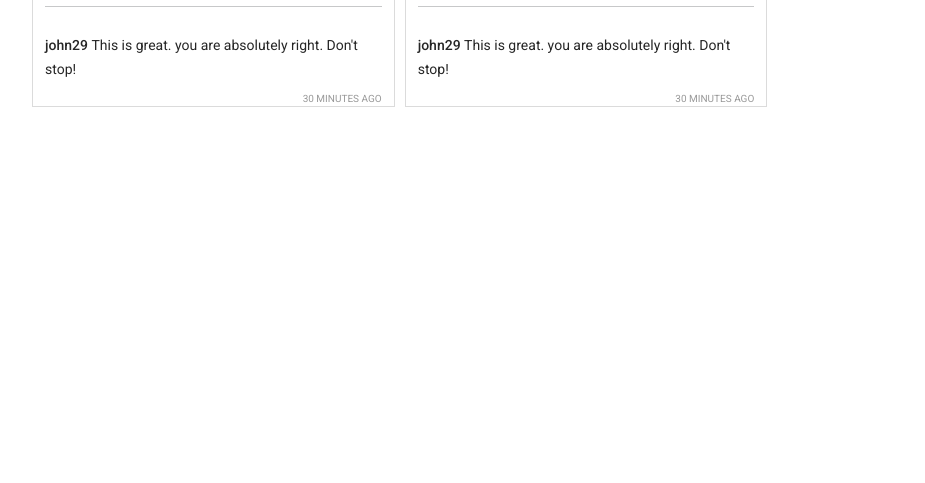
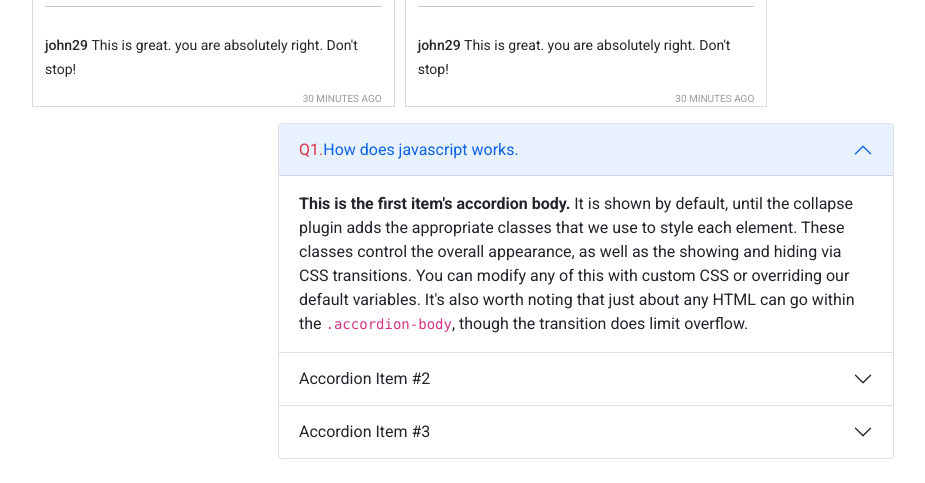
Before and after one commit to MD-Jubayer-Khan/insta-sohor, a plain HTML site: page index.html in a window 1280 px wide. Shown: the part 1425-1908 px from the top of the page, without its empty margins (54-979 px from the left). Before the commit the page ends 1548 px from the top, so only its background shows below. Drawn offline with nearby package versions, Linux system fonts and the light colour scheme.

Commit message:
added article section

```diff
--- a/index.html
+++ b/index.html
@@ -5,6 +5,9 @@
         <meta http-equiv="X-UA-Compatible" content="IE=edge" />
         <meta name="viewport" content="width=device-width, initial-scale=1.0" />
         <title>Insta-Sohor</title>
+        <!-- bootstrap cdn link -->
+        <link href="https://cdn.jsdelivr.net/npm/bootstrap@5.0.2/dist/css/bootstrap.min.css" rel="stylesheet" integrity="sha384-EVSTQN3/azprG1Anm3QDgpJLIm9Nao0Yz1ztcQTwFspd3yD65VohhpuuCOmLASjC" crossorigin="anonymous">
+        <!-- css link -->
         <link rel="stylesheet" href="./css/style.css" />
         <!-- Latest compiled and minified CSS -->
         <link
@@ -77,8 +80,49 @@
                 <h1>Reported posts</h1>
             </div>
         </main>
+        <article class="container w-50 mb-4">
+            <div class="accordion" id="accordionPanelsStayOpenExample">
+                <div class="accordion-item">
+                  <h2 class="accordion-header" id="panelsStayOpen-headingOne">
+                    <button class="accordion-button" type="button" data-bs-toggle="collapse" data-bs-target="#panelsStayOpen-collapseOne" aria-expanded="true" aria-controls="panelsStayOpen-collapseOne">
+                     <span class="text-danger">Q1. </span>How does javascript works.
+                    </button>
+                  </h2>
+                  <div id="panelsStayOpen-collapseOne" class="accordion-collapse collapse show" aria-labelledby="panelsStayOpen-headingOne">
+                    <div class="accordion-body">
+                      <strong>This is the first item's accordion body.</strong> It is shown by default, until the collapse plugin adds the appropriate classes that we use to style each element. These classes control the overall appearance, as well as the showing and hiding via CSS transitions. You can modify any of this with custom CSS or overriding our default variables. It's also worth noting that just about any HTML can go within the <code>.accordion-body</code>, though the transition does limit overflow.
+                    </div>
+                  </div>
+                </div>
+                <div class="accordion-item">
+                  <h2 class="accordion-header" id="panelsStayOpen-headingTwo">
+                    <button class="accordion-button collapsed" type="button" data-bs-toggle="collapse" data-bs-target="#panelsStayOpen-collapseTwo" aria-expanded="false" aria-controls="panelsStayOpen-collapseTwo">
+                      Accordion Item #2
+                    </button>
+                  </h2>
+                  <div id="panelsStayOpen-collapseTwo" class="accordion-collapse collapse" aria-labelledby="panelsStayOpen-headingTwo">
+                    <div class="accordion-body">
+                      <strong>This is the second item's accordion body.</strong> It is hidden by default, until the collapse plugin adds the appropriate classes that we use to style each element. These classes control the overall appearance, as well as the showing and hiding via CSS transitions. You can modify any of this with custom CSS or overriding our default variables. It's also worth noting that just about any HTML can go within the <code>.accordion-body</code>, though the transition does limit overflow.
+                    </div>
+                  </div>
+                </div>
+                <div class="accordion-item">
+                  <h2 class="accordion-header" id="panelsStayOpen-headingThree">
+                    <button class="accordion-button collapsed" type="button" data-bs-toggle="collapse" data-bs-target="#panelsStayOpen-collapseThree" aria-expanded="false" aria-controls="panelsStayOpen-collapseThree">
+                      Accordion Item #3
+                    </button>
+                  </h2>
+                  <div id="panelsStayOpen-collapseThree" class="accordion-collapse collapse" aria-labelledby="panelsStayOpen-headingThree">
+                    <div class="accordion-body">
+                      <strong>This is the third item's accordion body.</strong> It is hidden by default, until the collapse plugin adds the appropriate classes that we use to style each element. These classes control the overall appearance, as well as the showing and hiding via CSS transitions. You can modify any of this with custom CSS or overriding our default variables. It's also worth noting that just about any HTML can go within the <code>.accordion-body</code>, though the transition does limit overflow.
+                    </div>
+                  </div>
+                </div>
+              </div>
+        </article>
         <footer></footer>
-
+        <!-- bootstrap script link -->
+        <script src="https://cdn.jsdelivr.net/npm/bootstrap@5.0.2/dist/js/bootstrap.bundle.min.js" integrity="sha384-MrcW6ZMFYlzcLA8Nl+NtUVF0sA7MsXsP1UyJoMp4YLEuNSfAP+JcXn/tWtIaxVXM" crossorigin="anonymous"></script>
         <!-- add javascript  file  -->
         <script src="./js/app.js"></script>
     </body>
```
